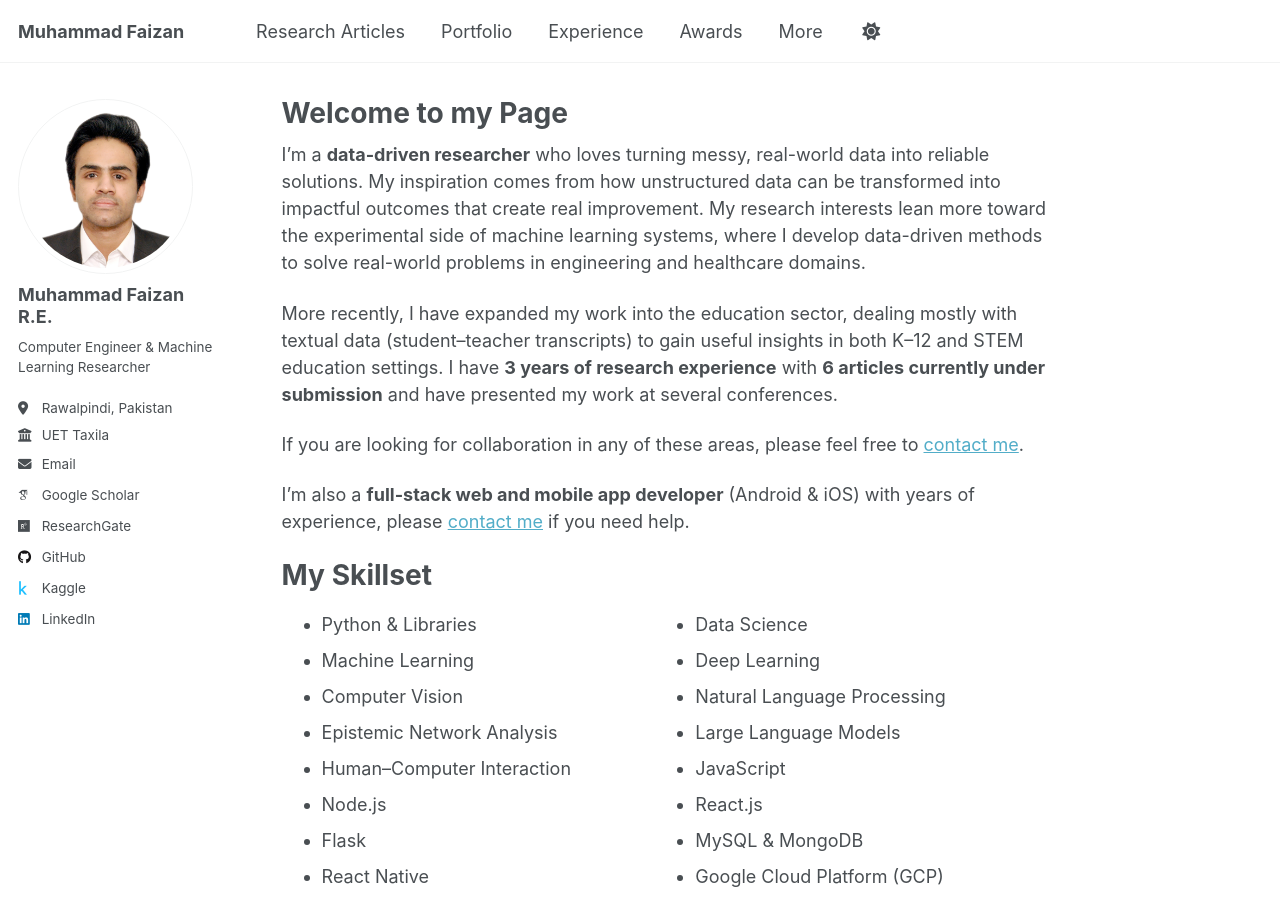
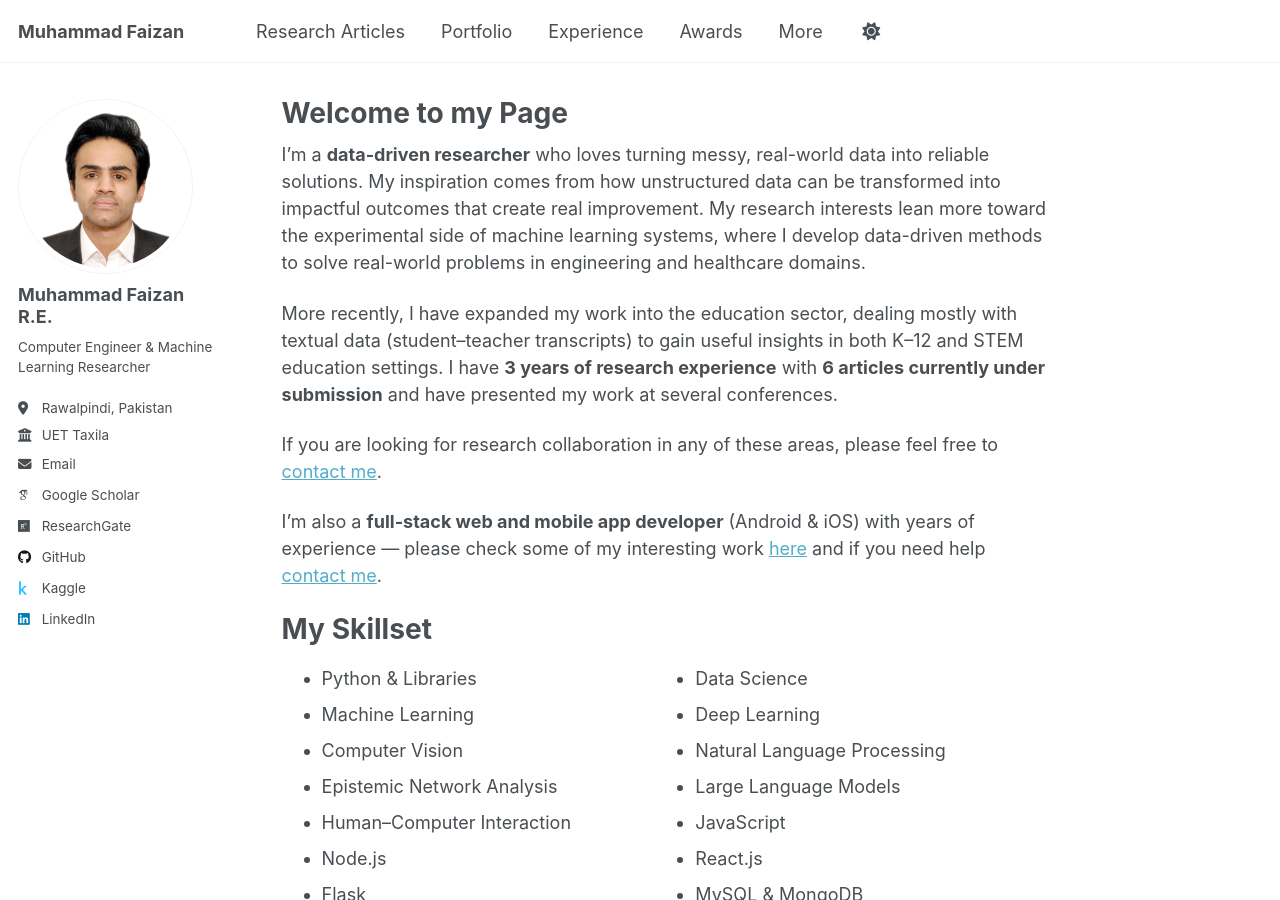
Before and after one commit to MuhammadFaizan99/MuhammadFaizan99.github.io, a Jekyll site: the page built from _pages/about.md, in a window 1280 px wide and 900 px high. Built offline with Jekyll 4.4.1, drawn with Linux system fonts in a browser that asks for light colours; some web fonts are replaced; a script that is not in the unit is left out.

Commit message:
Update about.md

```diff
--- a/_pages/about.md
+++ b/_pages/about.md
@@ -11,10 +11,9 @@ I’m a **data-driven researcher** who loves turning messy, real-world data into
 
 More recently, I have expanded my work into the education sector, dealing mostly with textual data (student–teacher transcripts) to gain useful insights in both K–12 and STEM education settings. I have **3 years of research experience** with **6 articles currently under submission** and have presented my work at several conferences.
 
-If you are looking for collaboration in any of these areas, please feel free to [contact me](mailto:muhammadfaizandev87@gmail.com).
+If you are looking for research collaboration in any of these areas, please feel free to [contact me](mailto:muhammadfaizandev87@gmail.com).
 
-
-  I’m also a **full-stack web and mobile app developer** (Android & iOS) with years of experience, please [contact me](mailto:muhammadfaizandev87@gmail.com) if you need help.
+  I’m also a **full-stack web and mobile app developer** (Android & iOS) with years of experience — please check some of my interesting work [here](https://muhammadfaizan99.github.io/portfolio/) and if you need help [contact me](mailto:muhammadfaizandev87@gmail.com).
 <!-- </div> -->
 
 My Skillset
```
